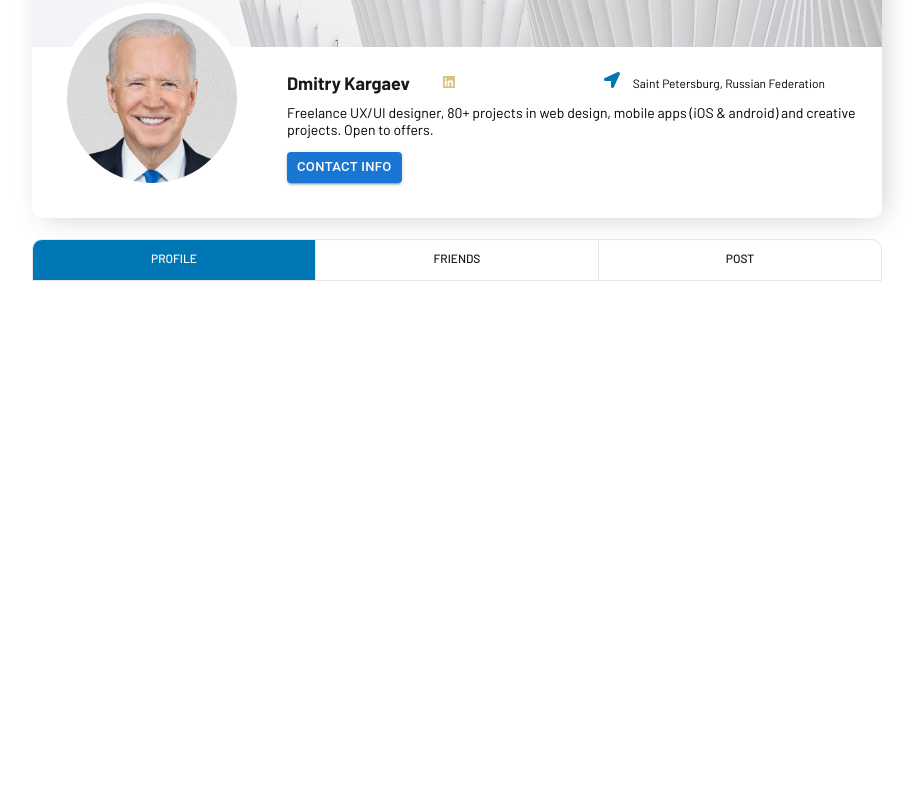
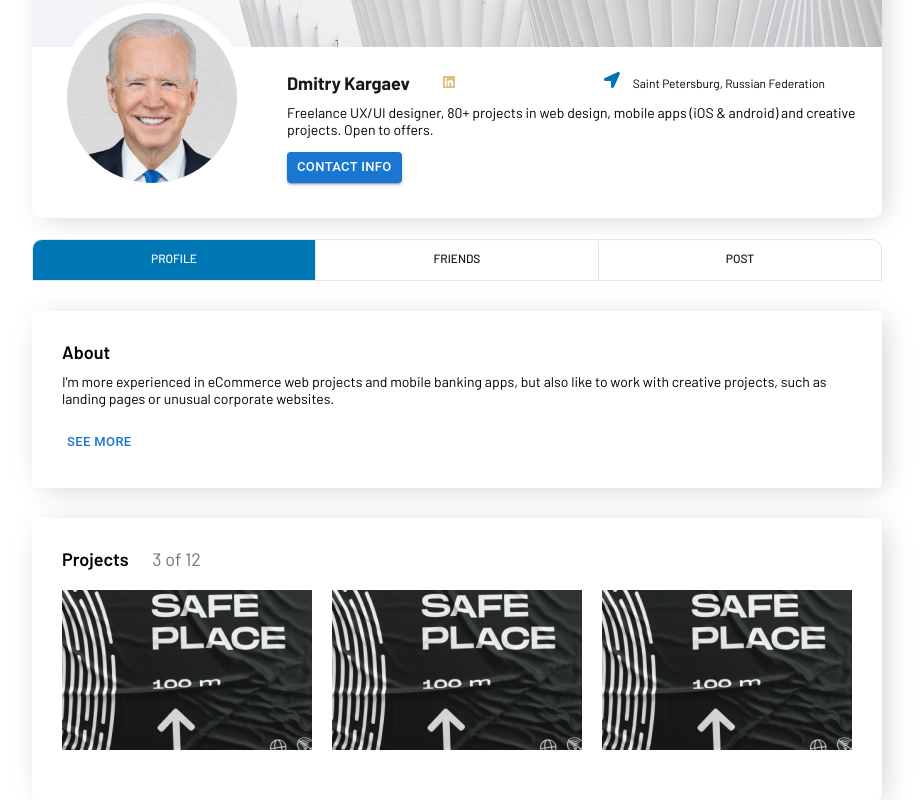
Before and after one commit to amitroy4/LinkedIn-Redesign-UI-Kit-Community-, a React (Vite) app: page /LinkedIn/home in a window 1280 px wide. Shown: the part 217-1017 px from the top of the page, without its empty margins (183-1107 px from the left). Before the commit the page ends 800 px from the top, so only its background shows below. Built offline with nearby package versions, Linux system fonts and the light colour scheme; no server answers; sample sign-in values are in the browser's storage.

Commit message:
about and project design done

```diff
--- a/src/components/rootlayout/Rootlayout.jsx
+++ b/src/components/rootlayout/Rootlayout.jsx
@@ -72,7 +72,7 @@ const Rootlayout = () => {
                                             </Link>
                                         </li>
                                         <li >
-                                            <Link to='/LinkedIn/friends' className={location.pathname == "/LinkedIn/firends" ? 'active' : 'icon'} onClick={() => setMenu(!menu)}>
+                                            <Link to='/LinkedIn/friends' className={location.pathname == "/LinkedIn/friends" ? 'active' : 'icon'} onClick={() => setMenu(!menu)}>
                                                 <AiOutlineUser /> Friends
                                             </Link>
                                         </li>
--- a/src/pages/home/Home.jsx
+++ b/src/pages/home/Home.jsx
@@ -46,6 +46,23 @@ const Home = () => {
                 <Link to='/LinkedIn/friends' className={location.pathname == "/LinkedIn/friends" ? "friends active" : "friends"}>Friends</Link>
                 <Link className="post" >Post</Link>
             </div>
+            <div className="about">
+                <h4>About</h4>
+                <p>I'm more experienced in eCommerce web projects and mobile banking apps, but also like to work with creative projects, such as landing pages or unusual corporate websites. </p>
+                <Button size="small">
+                    SEE MORE
+                </Button>
+
+            </div>
+            <div className="projects">
+                <h4>Projects <span className='projectcount'>3 of 12</span></h4>
+                <div className="pic">
+                    <img src="/ext.png" alt="" />
+                    <img src="/ext.png" alt="" />
+                    <img src="/ext.png" alt="" />
+                </div>
+
+            </div>
         </div>
     )
 }
--- a/src/pages/home/home.css
+++ b/src/pages/home/home.css
@@ -156,3 +156,51 @@
     background: #0077B5;
     color: white;
 }
+
+.container .about {
+    margin-top: 30px;
+    padding: 30px;
+    -webkit-box-shadow: 6px 4px 29px -6px rgba(0, 0, 0, 0.21);
+    -moz-box-shadow: 6px 4px 29px -6px rgba(0, 0, 0, 0.21);
+    box-shadow: 6px 4px 29px -6px rgba(0, 0, 0, 0.21);
+    border-radius: 5px;
+}
+
+.container .about h4 {
+    font-size: 18px;
+    font-weight: 600;
+}
+
+.container .about p {
+    font-size: 14px;
+    font-weight: 400;
+    margin-top: 10px;
+    margin-bottom: 20px;
+}
+
+.container .projects {
+    margin-top: 30px;
+    padding: 30px;
+    -webkit-box-shadow: 6px 4px 29px -6px rgba(0, 0, 0, 0.21);
+    -moz-box-shadow: 6px 4px 29px -6px rgba(0, 0, 0, 0.21);
+    box-shadow: 6px 4px 29px -6px rgba(0, 0, 0, 0.21);
+    border-radius: 5px;
+}
+
+.container .projects h4 {
+    font-size: 18px;
+    font-weight: 600;
+}
+
+.container .projects h4 .projectcount {
+    color: #747474;
+    font-weight: 400;
+    margin-left: 20px;
+}
+
+.container .projects .pic {
+    display: flex;
+    justify-content: space-between;
+    margin: 20px 0;
+    cursor: pointer;
+}
```
Also changed, not shown: public/ext.png (added).
